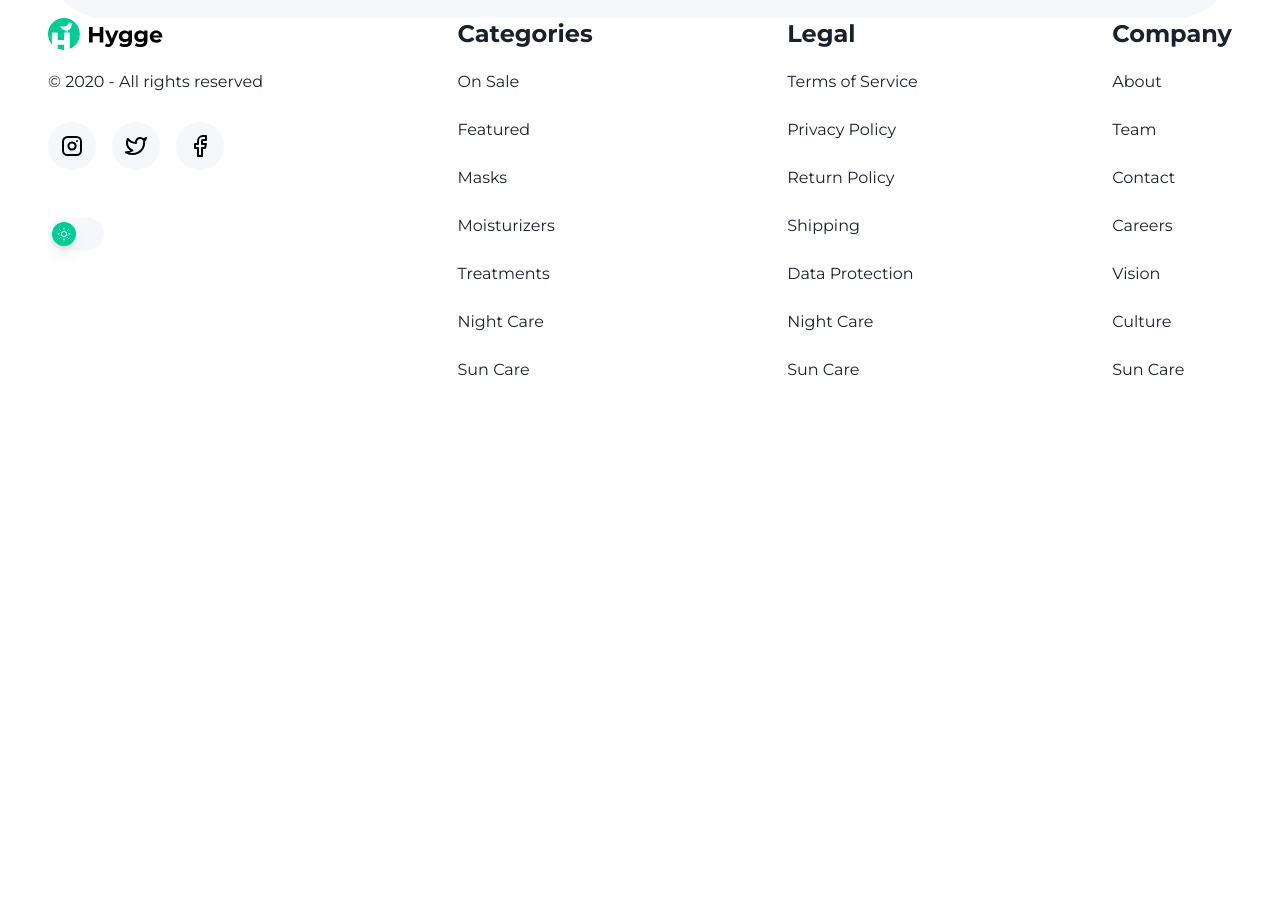
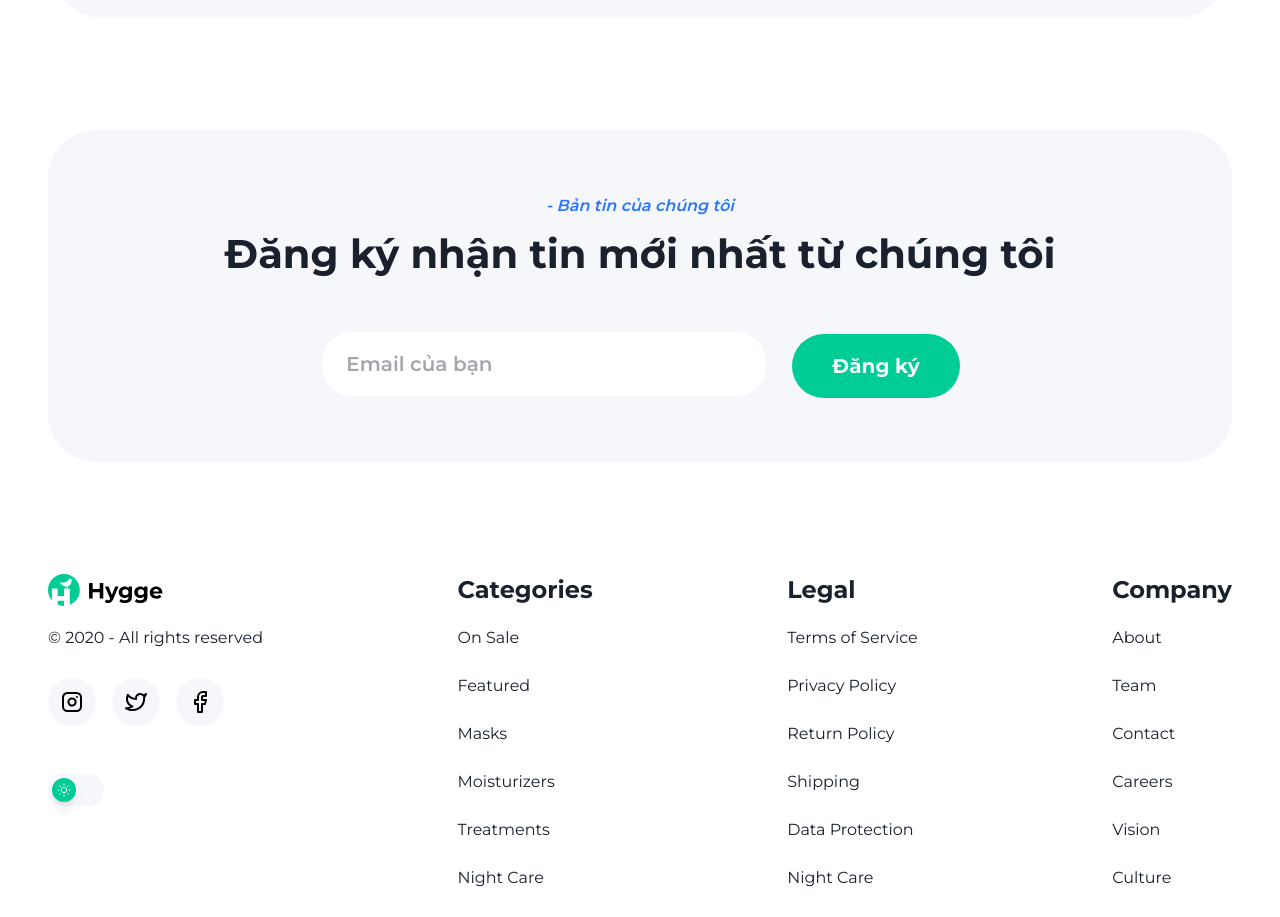
Before and after one commit to TuVoXuan/cosmetics-store-fe, a Next.js app: page / in a window 1280 px wide. Shown: the part 2342-3259 px from the top of the page. Before the commit the page ends 2832 px from the top, so only its background shows below. Built offline with nearby package versions, Linux system fonts and the light colour scheme; no server answers.

Commit message:
feat: make our newletter ui

```diff
--- a/pages/index.tsx
+++ b/pages/index.tsx
@@ -25,6 +25,7 @@ import Quality from "../components/icons/quality";
 import Image from "next/image";
 import CommentCard from "../components/card/comment-card";
 import Button from "../components/buttons/button";
+import Input from "../components/inputs/input";
 
 const categories = [
 	{
@@ -68,7 +69,10 @@ export default function Home() {
 	const handleSignIn = () => push(`/auth/sign-in`);
 
 	return (
-		<section className="space-y-[104px] md:space-y-[112px] xl:space-y-[144px]">
+		<section
+			className="space-y-[104px] md:space-y-[112px] xl:space-y-[144px]
+			mb-[104px] md:mb-[112px] xl:mb-[144px]"
+		>
 			{/* banner */}
 			<div className="lg:bg-gray-accent lg:rounded-5xl lg:dark:bg-black-dark-2 dark:lg:rounded-5xl lg:relative">
 				<div className="lg:ml-12 lg:absolute lg:left-0 lg:w-[400px] xl:w-[496px] xl:ml-24 lg:top-0 lg:bottom-0 lg:content-center lg:grid">
@@ -231,6 +235,29 @@ export default function Home() {
 					</div>
 				</div>
 			</div>
+
+			{/* our newsletter */}
+			<div className="hidden md:block lg:bg-gray-accent dark:lg:bg-black-dark-2 lg:rounded-[48px] lg:py-16 xl:py-24 xl:rounded-[56px]">
+				<TitlePage
+					className="text-center mb-14 md:mb-10 lg:mb-12"
+					subtitle="Bản tin của chúng tôi"
+					title="Đăng ký nhận tin mới nhất từ chúng tôi"
+				/>
+
+				<div className="flex items-end justify-center gap-x-6">
+					<input
+						className="w-[448px] border-[2px] border-gray-accent font-semibold placeholder:text-dark-40 text-dark-100
+						focus:border-primary-100 focus:outline-none dark:focus:border-primary-100
+						dark:focus:outline-none px-6 py-3 text-heading-5 rounded-3xl md:px-6 md:py-4
+						md:text-heading-4 md:rounded-4xl dark:border-black-dark-4 dark:bg-transparent
+						dark:text-white-light dark:placeholder:text-light-40 dark:bg-black-dark-4"
+						placeholder="Email của bạn"
+					/>
+					<Button type="primary" className="h-full">
+						Đăng ký
+					</Button>
+				</div>
+			</div>
 		</section>
 	);
 }
```
